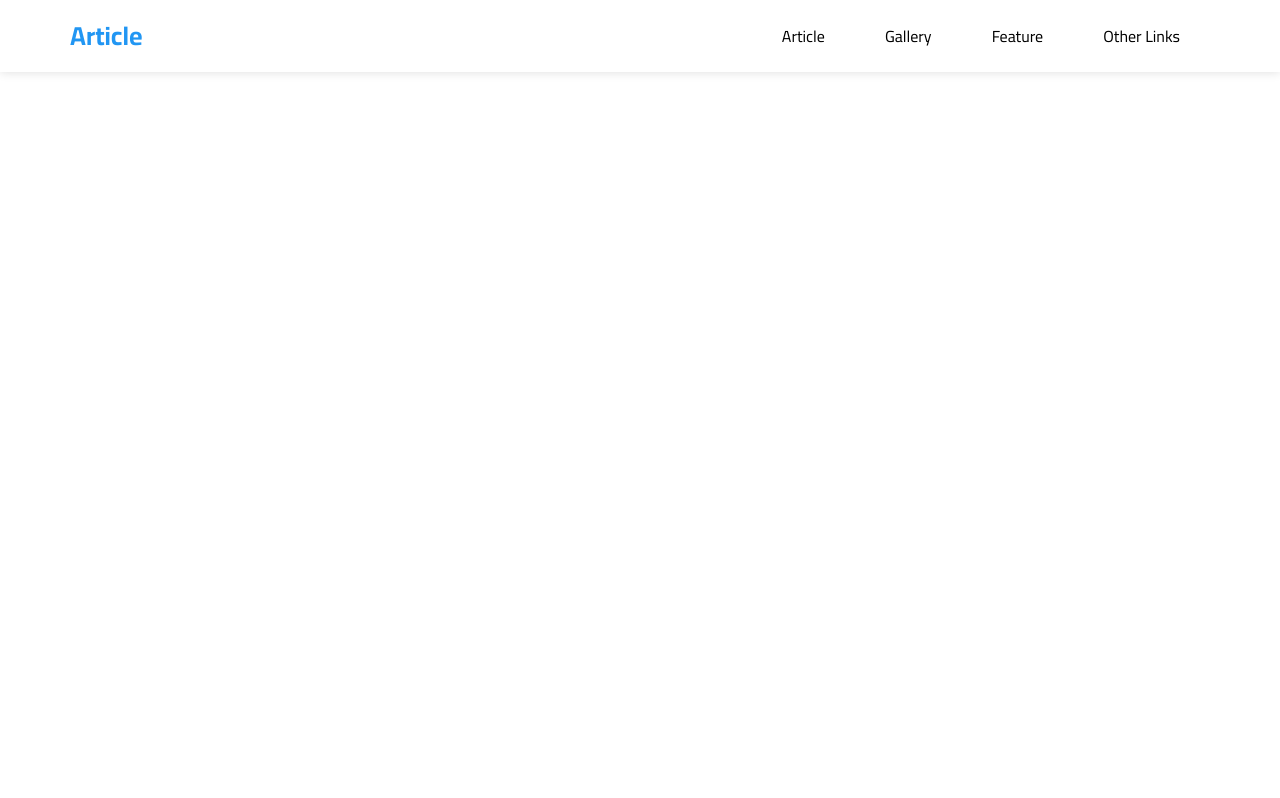
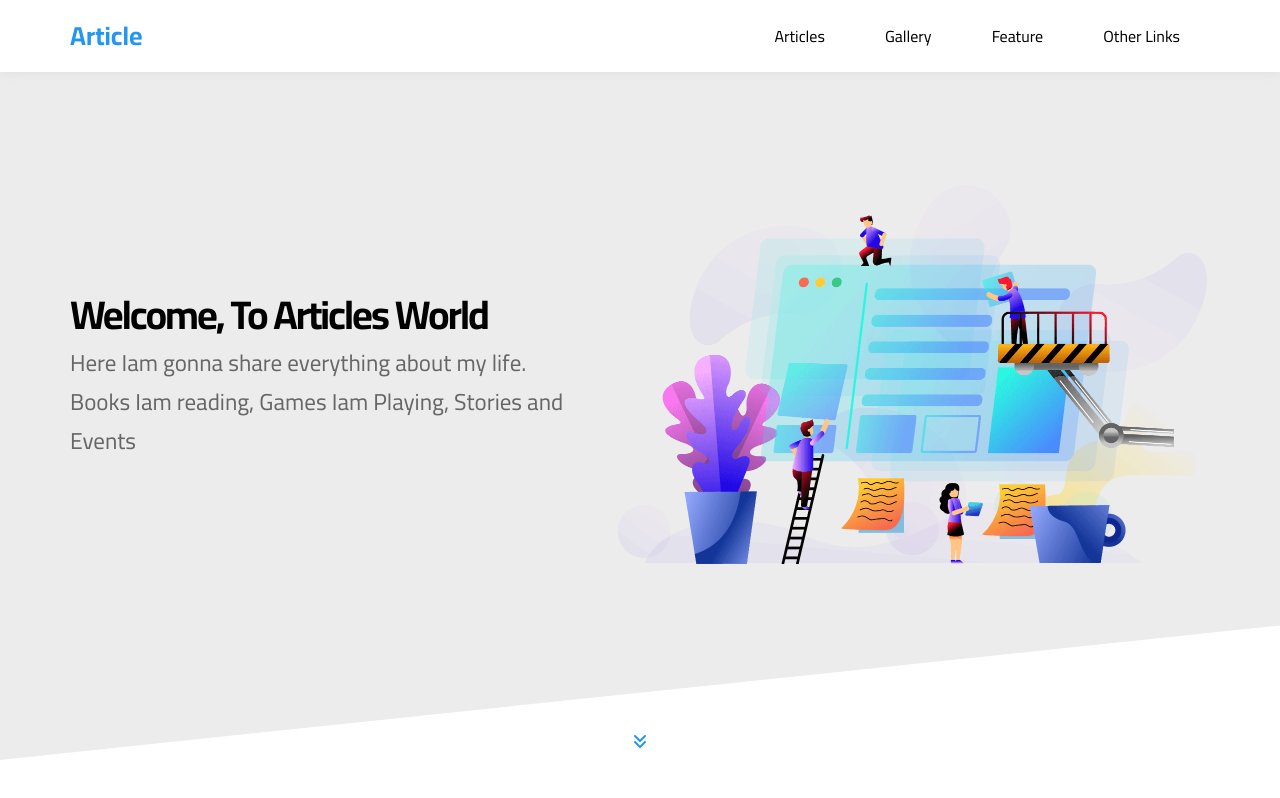
Before and after one commit to AbanoubNagyHalem/Articles-test, a plain HTML site: page index.html in a window 1280 px wide. Drawn offline with Linux system fonts and the light colour scheme.

Commit message:
landing part 1

```diff
--- a/css/style.css
+++ b/css/style.css
@@ -108,7 +108,7 @@ a {
 }
 
 @media (max-width: 767px) {
-  .header .main-nav li a{
+  .header .main-nav li a {
     padding: 10px;
     font-size: 14px;
     height: 40px;
@@ -134,3 +134,59 @@ a {
 .header .main-nav li a:hover::before {
   left: 0;
 }
+
+/* landing */
+
+.landing {
+  position: relative;
+}
+.landing::before {
+  content: "";
+  position: absolute;
+  left: 0;
+  top: -40px;
+  width: 100%;
+  height: 100%;
+  background-color: #ececec;
+  z-index: -1;
+  transform: skewY(-6deg);
+  transform-origin: top left;
+}
+.landing .container {
+  min-height: calc(100vh - 72px);
+  display: flex;
+  align-items: center;
+  padding-bottom: 120px;
+}
+
+.landing .text {
+  flex: 1;
+}
+.landing .text h1 {
+  font-size: 40px;
+  margin: 0;
+  letter-spacing: -2px;
+}
+.landing .text p {
+  font-size: 23px;
+  line-height: 1.7;
+margin: 5px 0 0;
+color: #666;
+max-width: 500px;
+}
+.landing .image img {
+  width: 600px;
+  max-width: 100%;
+}
+.landing .go-down {
+  color: var(--main-color);
+  position: absolute;
+  bottom: 50px;
+  left: 50%;
+  transform: translate(-50%);
+  transition: var(--main-transition);
+}
+
+.landing .go-down:hover {
+  color: var(--main-color-alt);
+}
--- a/index.html
+++ b/index.html
@@ -19,12 +19,25 @@
       <div class="container">
         <a href="#" class="logo">Article</a>
         <ul class="main-nav">
-          <li><a href="#article">Article</a></li>
+          <li><a href="#articles">Articles</a></li>
           <li><a href="#gallery">Gallery</a></li>
           <li><a href="#feature">Feature</a></li>
           <li><a href="#">Other Links</a></li>
         </ul>
       </div>
     </div>
+    <div class="landing">
+      <div class="container">
+        <div class="text">
+          <h1>Welcome, To Articles World</h1>
+          <p>Here Iam gonna share everything about my life. Books Iam reading, Games Iam Playing, Stories and Events</p>
+        </div>
+        <div class="image">
+          <img src="imgs/landing-image.png" alt="" />
+        </div>
+        <a href="#articles" class="go-down">
+          <i class="fas fa-angle-double-down"></i>
+      </div>
+    </div>
   </body>
 </html>
```
